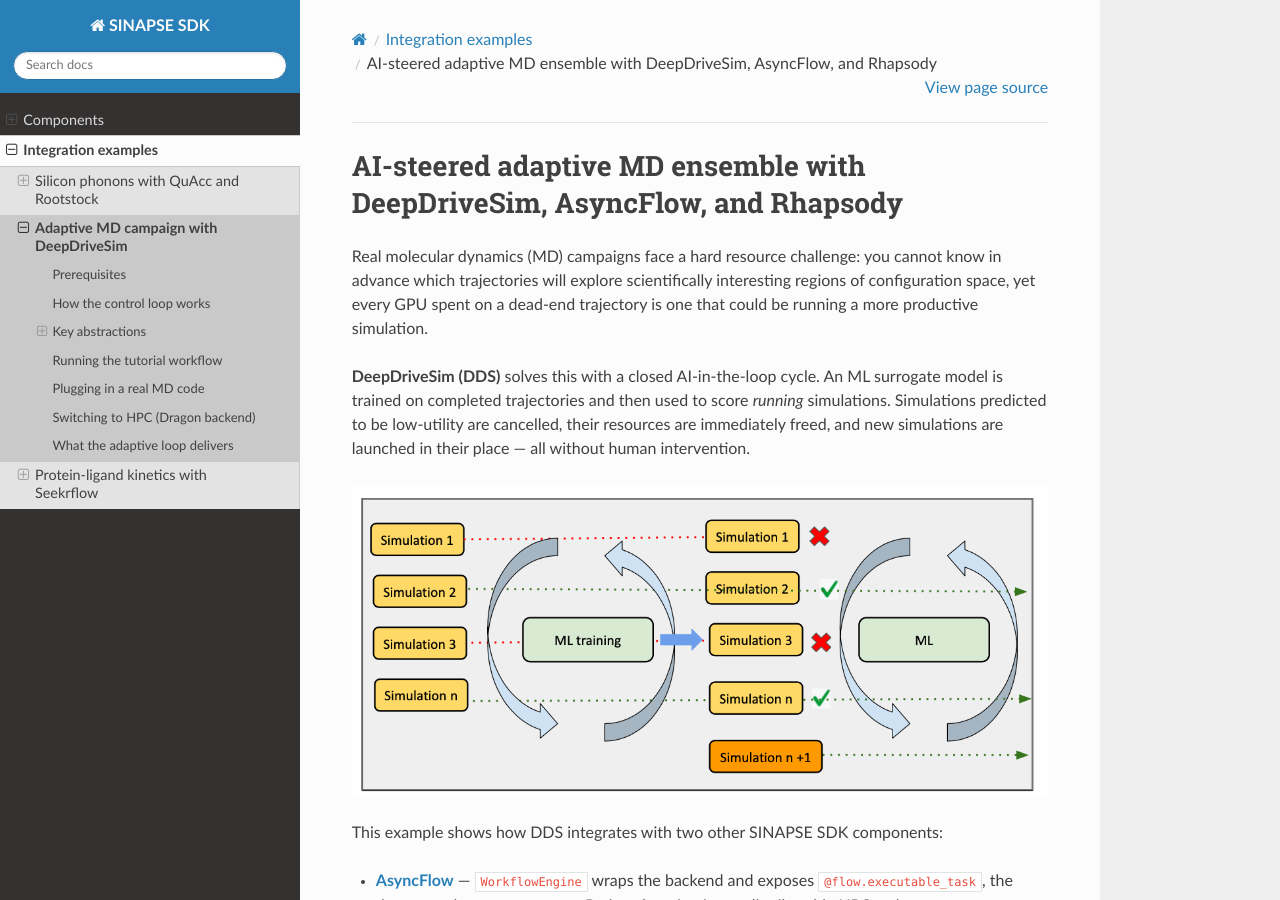
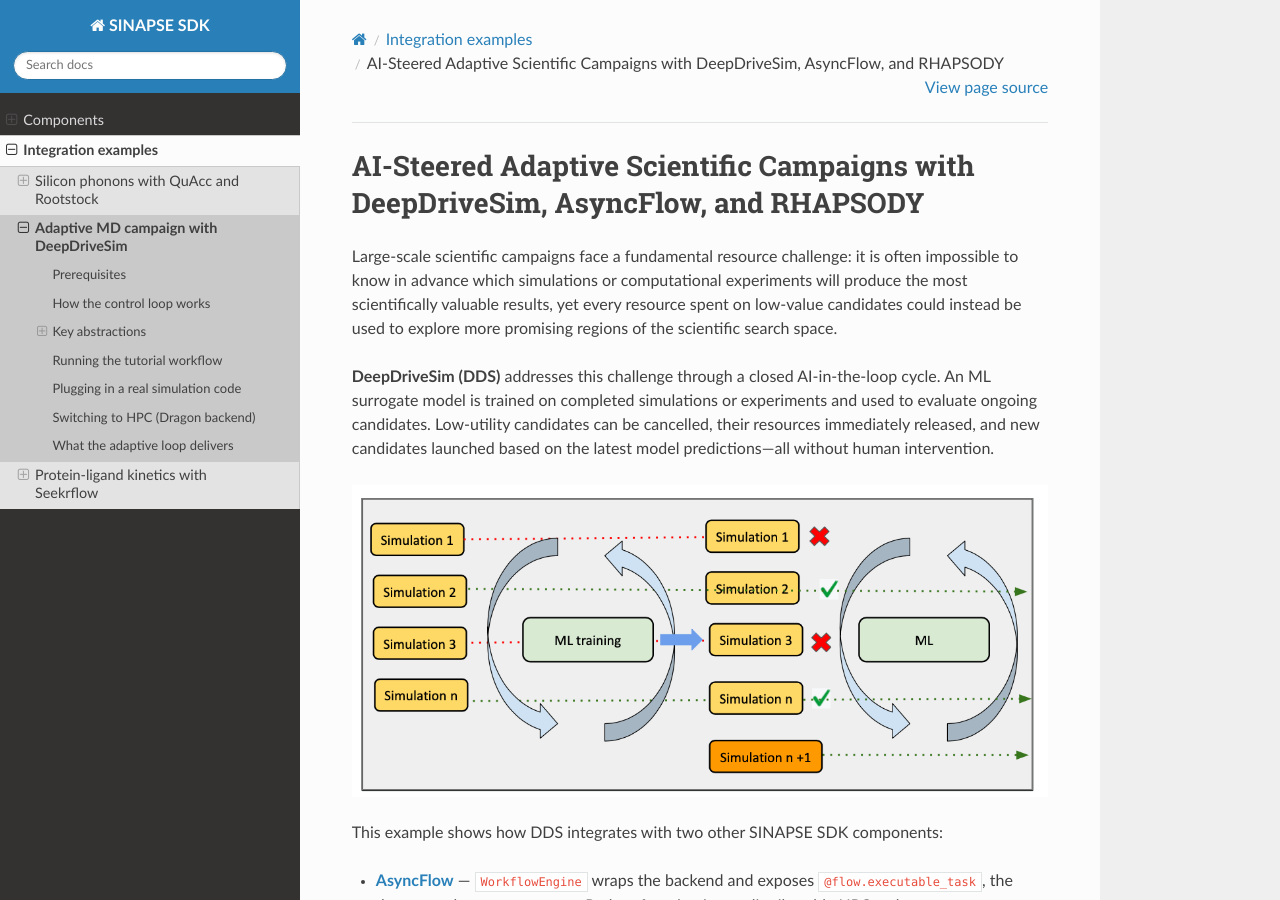
Before and after one commit to SINAPSE-NSF/sinapse-sdk, a Sphinx documentation site: the page built from docs/ddsim-asyncflow-rhapsody/index.md, in a window 1280 px wide and 900 px high. Built offline with Sphinx 7.4.7 and the Read the Docs theme 3.1.0, drawn with Linux system fonts in a browser that asks for light colours; some of the changed text lies outside the part shown.

Commit message:
Update DDSim description to make it more general

````diff
--- a/docs/ddsim-asyncflow-rhapsody/index.md
+++ b/docs/ddsim-asyncflow-rhapsody/index.md
@@ -1,15 +1,16 @@
-# AI-steered adaptive MD ensemble with DeepDriveSim, AsyncFlow, and Rhapsody
+# AI-Steered Adaptive Scientific Campaigns with DeepDriveSim, AsyncFlow, and RHAPSODY
 
-Real molecular dynamics (MD) campaigns face a hard resource challenge:
-you cannot know in advance which trajectories will explore scientifically interesting
-regions of configuration space, yet every GPU spent on a dead-end trajectory
-is one that could be running a more productive simulation.
+Large-scale scientific campaigns face a fundamental resource challenge:
+it is often impossible to know in advance which simulations or computational
+experiments will produce the most scientifically valuable results, yet every
+resource spent on low-value candidates could instead be used to explore more
+promising regions of the scientific search space.
 
-**DeepDriveSim (DDS)** solves this with a closed AI-in-the-loop cycle.
-An ML surrogate model is trained on completed trajectories and then used to
-score *running* simulations. Simulations predicted to be low-utility are
-cancelled, their resources are immediately freed, and new simulations are
-launched in their place — all without human intervention.
+**DeepDriveSim (DDS)** addresses this challenge through a closed AI-in-the-loop cycle.
+An ML surrogate model is trained on completed simulations or experiments and used
+to evaluate ongoing candidates. Low-utility candidates can be cancelled, their resources
+immediately released, and new candidates launched based on the latest model
+predictions—all without human intervention.
 
 ![DeepDriveSim adaptive control loop](ddsim_control_loop.png)
 
@@ -100,7 +101,7 @@
 
 ## Running the tutorial workflow
 
-`DummyWorkflow` replaces real MD and ML code with fast shell scripts so the
+`DummyWorkflow` replaces real simulation and ML code with fast shell scripts so the
 full loop runs on any machine:
 
 ```python
@@ -140,7 +141,7 @@
 surrogate score falls below it is cancelled and its slot is immediately
 reassigned to a new simulation from `sim_task_queue`.
 
-## Plugging in a real MD code
+## Plugging in a real simulation code
 
 Subclass `DummyWorkflow` (or `DDSimManager` directly) and override
 `register_tasks()` to build the shell command for your executable.
````
Also changed, not shown: other parts of docs/ddsim-asyncflow-rhapsody/index.md (+2 -2 lines).
